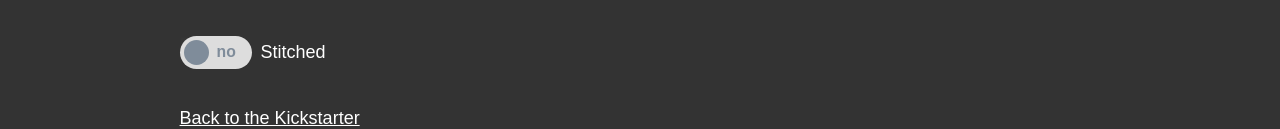
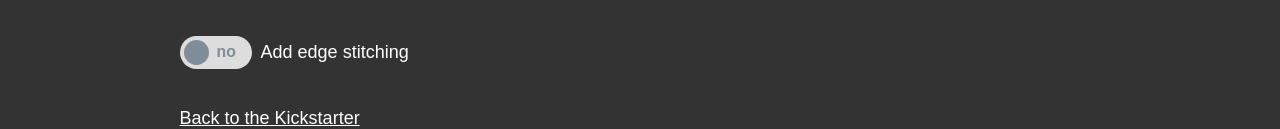
Before and after one commit to agarrharr/overpowered, a Gatsby site: page / in a window 1280 px wide. Both pictures are taken after a click on the label "Circle". Shown: the part 649-778 px from the top of the page. Built offline with nearby package versions, Linux system fonts and the light colour scheme; Gatsby itself is replaced by a stand-in of ours.

Commit message:
Change stitching label

```diff
--- a/src/components/mat-creator.js
+++ b/src/components/mat-creator.js
@@ -419,7 +419,7 @@ class MatCreator extends React.Component {
               />
               <label htmlFor="stitched">
                 <span className="ui" />
-                <span className="text">Stitched</span>
+                <span className="text">Add edge stitching</span>
               </label>
             </Checkbox>
           </Panel>
```
